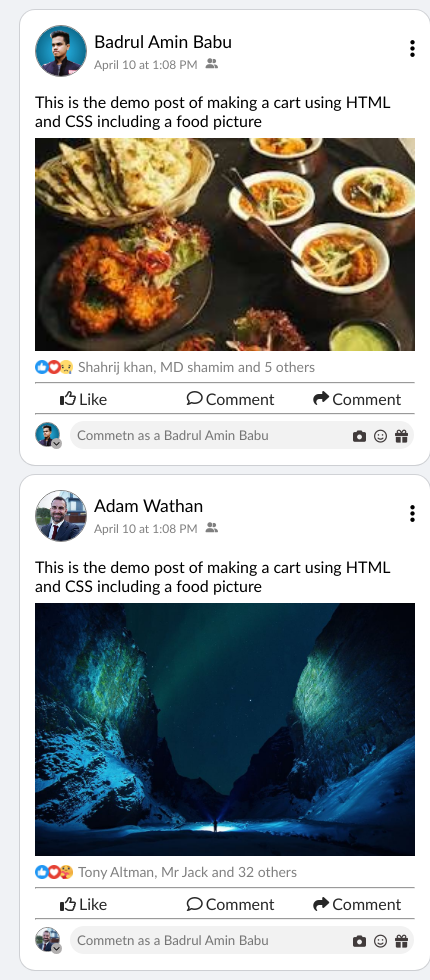
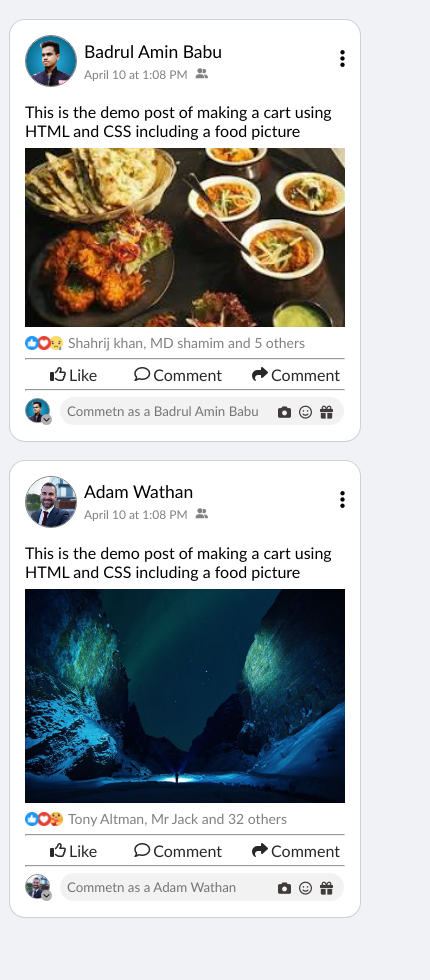
Before and after one commit to amin-babu/SM-Cart, a plain HTML site: page index.html in a window 390 px wide. Shown: the whole page, 430 px wide, since content can reach past the window. After the commit the page ends 927 px from the top, so only its background shows below. Drawn offline with Linux system fonts and the light colour scheme.

Commit message:
included mobile size

```diff
--- a/index.html
+++ b/index.html
@@ -176,7 +176,7 @@
         </div>
 
         <div class="comment">
-          <input type="text" name="" id="" placeholder="Commetn as a Badrul Amin Babu">
+          <input type="text" name="" id="" placeholder="Commetn as a Adam Wathan">
 
           <div class="comment-icon">
             <i class="fa-solid fa-camera"></i>
--- a/mobile.css
+++ b/mobile.css
@@ -1,4 +1,12 @@
 .cart-container{
-  width: 380px;
-  margin: 10px 20px;
+  width: 320px;
+  margin: 20px 20px 10px 10px;
 }
+
+.comment-icon{
+  left: 210px;
+}
+
+.comment > input{
+  width: 270px;
+}
```
